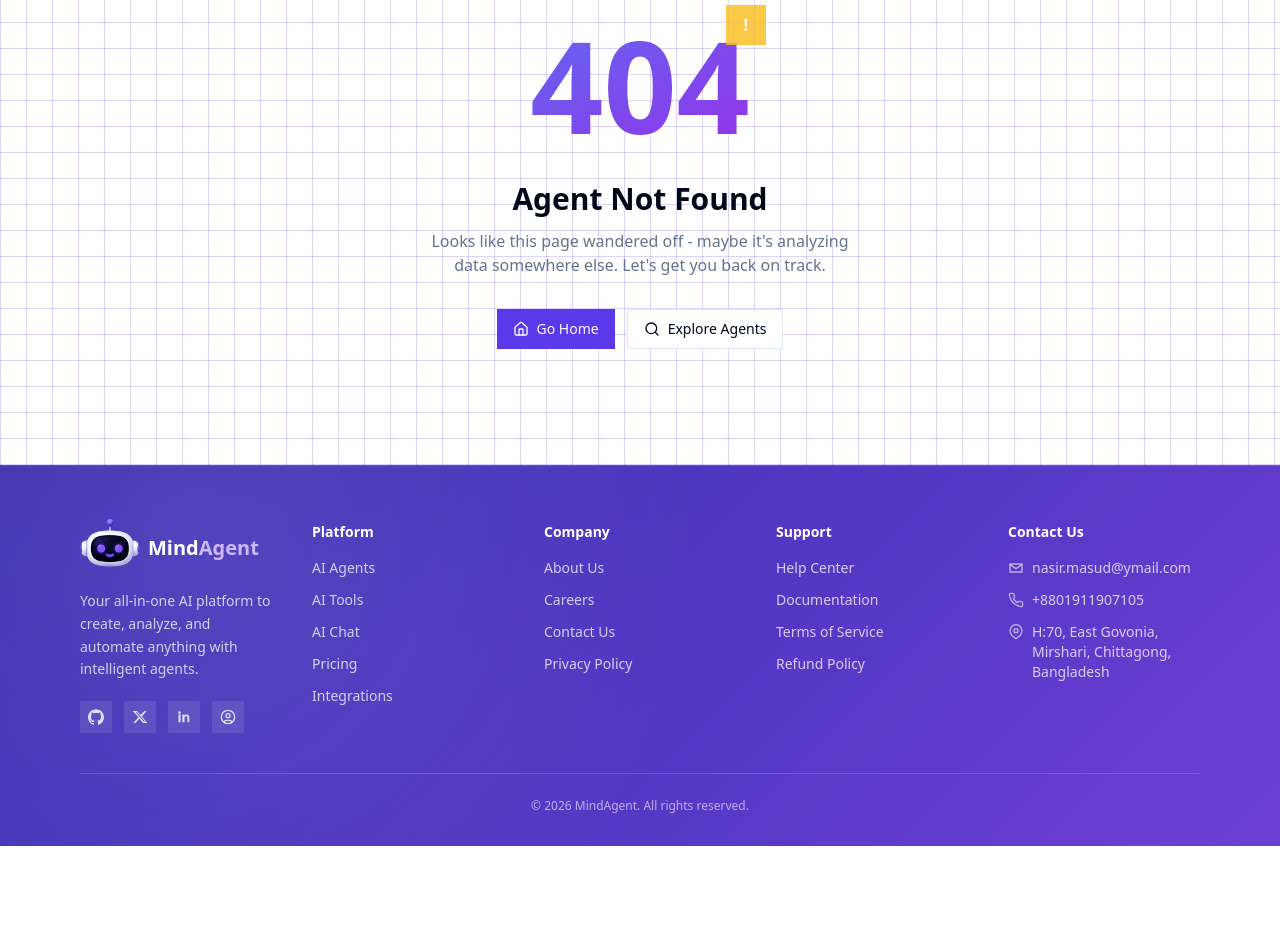
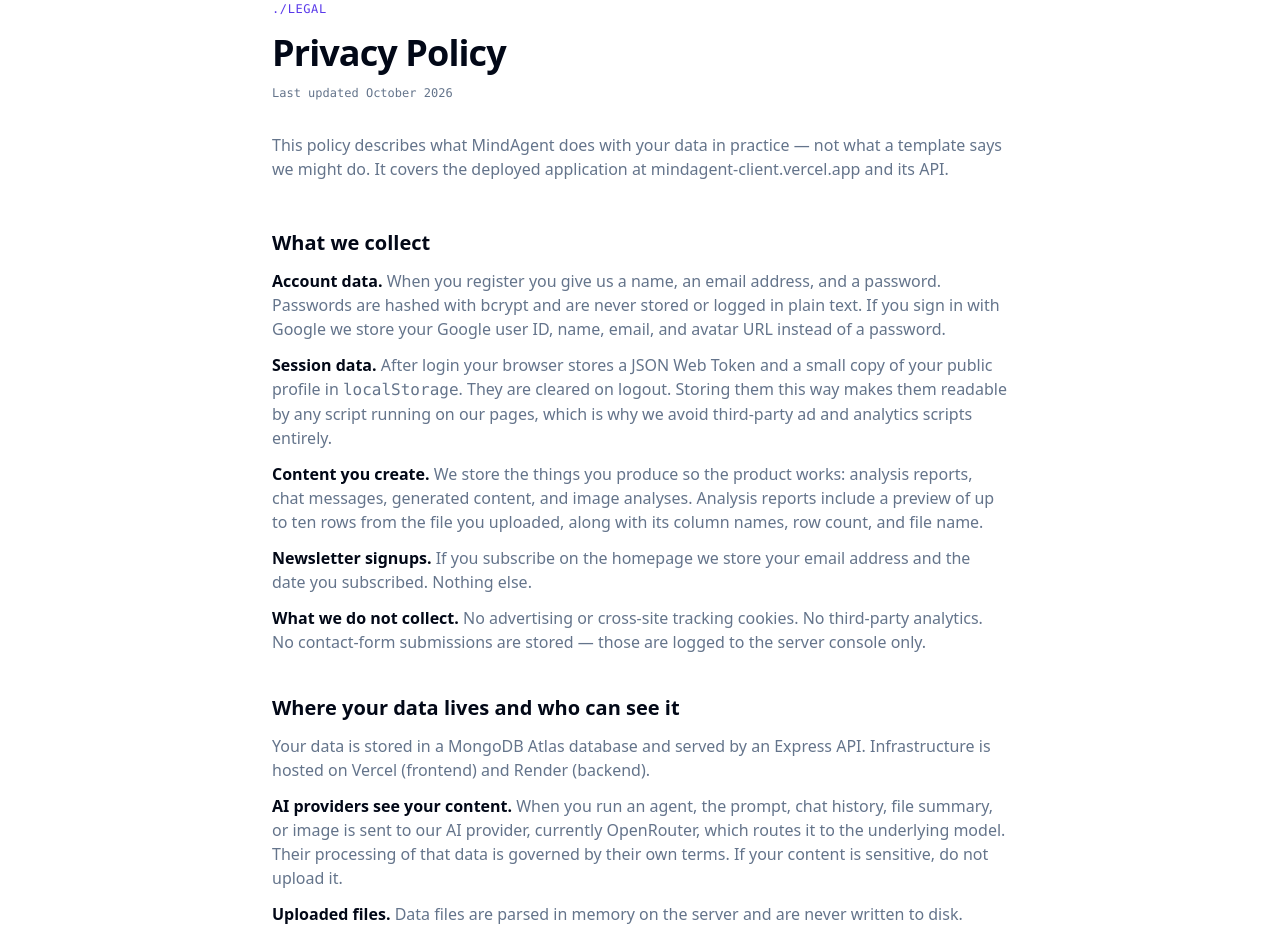
Before and after one commit to nasirmasud/mindagent-client, a Next.js app: page /privacy in a window 1280 px wide. Before the commit this address had no page. Shown: the part 160-1090 px from the top of the page. Before the commit the page ends 1006 px from the top, so only its background shows below. Built offline with nearby package versions, Linux system fonts and the light colour scheme.

Commit message:
feat(privacy): add privacy policy describing actual data handling

```diff
--- /dev/null
+++ b/src/app/privacy/page.tsx
@@ -0,0 +1,143 @@
+import { LegalPage } from "@/components/shared/legal-page";
+
+export const metadata = {
+  title: "Privacy Policy — MindAgent",
+  description:
+    "What MindAgent collects, why we collect it, how long we keep it, and the rights you have over your data.",
+};
+
+export default function PrivacyPolicyPage() {
+  return (
+    <LegalPage
+      title="Privacy Policy"
+      updated="October 2026"
+      intro="This policy describes what MindAgent does with your data in practice — not what a template says we might do. It covers the deployed application at mindagent-client.vercel.app and its API."
+      sections={[
+        {
+          heading: "What we collect",
+          body: (
+            <>
+              <p>
+                <strong className="text-foreground">Account data.</strong> When
+                you register you give us a name, an email address, and a password.
+                Passwords are hashed with bcrypt and are never stored or logged in
+                plain text. If you sign in with Google we store your Google user
+                ID, name, email, and avatar URL instead of a password.
+              </p>
+              <p>
+                <strong className="text-foreground">Session data.</strong> After
+                login your browser stores a JSON Web Token and a small copy of
+                your public profile in <code>localStorage</code>. They are cleared
+                on logout. Storing them this way makes them readable by any
+                script running on our pages, which is why we avoid third-party ad
+                and analytics scripts entirely.
+              </p>
+              <p>
+                <strong className="text-foreground">Content you create.</strong> We
+                store the things you produce so the product works: analysis
+                reports, chat messages, generated content, and image analyses.
+                Analysis reports include a preview of up to ten rows from the file
+                you uploaded, along with its column names, row count, and file
+                name.
+              </p>
+              <p>
+                <strong className="text-foreground">Newsletter signups.</strong> If
+                you subscribe on the homepage we store your email address and the
+                date you subscribed. Nothing else.
+              </p>
+              <p>
+                <strong className="text-foreground">What we do not collect.</strong> No
+                advertising or cross-site tracking cookies. No third-party analytics.
+                No contact-form submissions are stored — those are logged to the
+                server console only.
+              </p>
+            </>
+          ),
+        },
+        {
+          heading: "Where your data lives and who can see it",
+          body: (
+            <>
+              <p>
+                Your data is stored in a MongoDB Atlas database and served by an
+                Express API. Infrastructure is hosted on Vercel (frontend) and
+                Render (backend).
+              </p>
+              <p>
+                <strong className="text-foreground">AI providers see your
+                content.</strong> When you run an agent, the prompt, chat history,
+                file summary, or image is sent to our AI provider, currently
+                OpenRouter, which routes it to the underlying model. Their
+                processing of that data is governed by their own terms. If your
+                content is sensitive, do not upload it.
+              </p>
+              <p>
+                <strong className="text-foreground">Uploaded files.</strong> Data
+                files are parsed in memory on the server and are never written to
+                disk. Images you analyse are stored as base64 in the database so
+                your history works across devices.
+              </p>
+            </>
+          ),
+        },
+        {
+          heading: "How long we keep things",
+          body: (
+            <p>
+              Your account and everything attached to it — reports, chats,
+              generated content, image analyses — are kept for as long as your
+              account exists. Newsletter addresses are kept until you ask us to
+              remove them. We do not keep deleted-file copies, because we never
+              had any.
+            </p>
+          ),
+        },
+        {
+          heading: "Your rights",
+          body: (
+            <>
+              <p>
+                You can edit your display name and avatar at any time from{" "}
+                <strong className="text-foreground">Settings</strong>, and change
+                your password from the same page. To export or delete anything else,
+                email us and we will action it within 30 days.
+              </p>
+              <p>
+                If you are in the EU, you have the rights to access, correct,
+                export, and erase your personal data, and to object to processing.
+                Contact us and we will action it. Our legal basis for processing is
+                performance of our contract with you, plus legitimate interest in
+                securing the service. Newsletter signups rely on your consent,
+                which you can withdraw at any time.
+              </p>
+            </>
+          ),
+        },
+        {
+          heading: "Security",
+          body: (
+            <p>
+              Passwords are bcrypt-hashed, all traffic is served over HTTPS, the
+              API serves HSTS and other security headers, and login, AI, and
+              newsletter endpoints are rate-limited per IP address. Note that
+              because we have not yet shipped a self-service account deletion
+              flow, account deletion is currently handled by email. No system is
+              perfect: if you discover a vulnerability, please report it to us
+              rather than disclosing it publicly.
+            </p>
+          ),
+        },
+        {
+          heading: "Changes to this policy",
+          body: (
+            <p>
+              If this policy changes materially we will update the date at the top
+              of this page. Continuing to use MindAgent after a change means the
+              updated policy applies.
+            </p>
+          ),
+        },
+      ]}
+    />
+  );
+}
```
